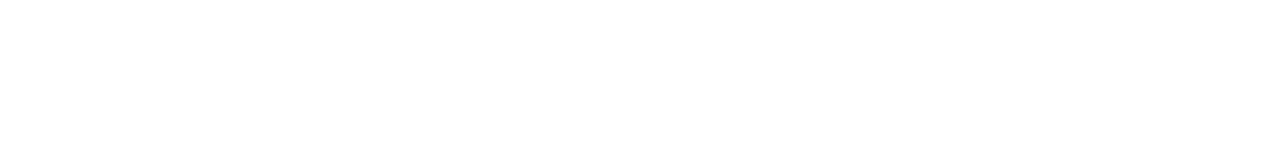
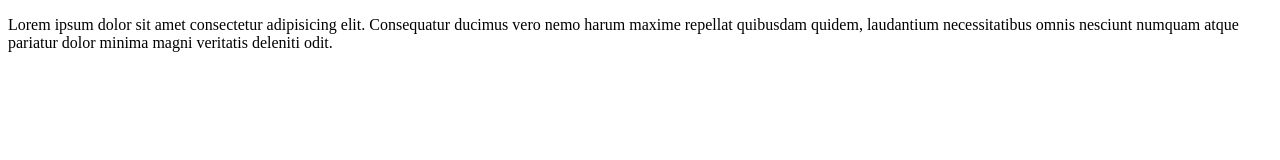
Before and after one commit to Evandro01Silva/projeto-1, a plain HTML site: page index.html in a window 1280 px wide. Drawn offline with Linux system fonts and the light colour scheme.

Commit message:
adicionado texto lorem ipsum ao body

```diff
--- a/index.html
+++ b/index.html
@@ -7,6 +7,11 @@
     <title>Curso gratuito de git e github</title>
 </head>
 <body>
-
+    <p>Lorem ipsum dolor sit amet consectetur
+        adipisicing elit. Consequatur ducimus
+        vero nemo harum maxime repellat quibusdam
+        quidem, laudantium necessitatibus omnis
+        nesciunt numquam atque pariatur dolor
+        minima magni veritatis deleniti odit.</p>
 </body>
 </html>
```
